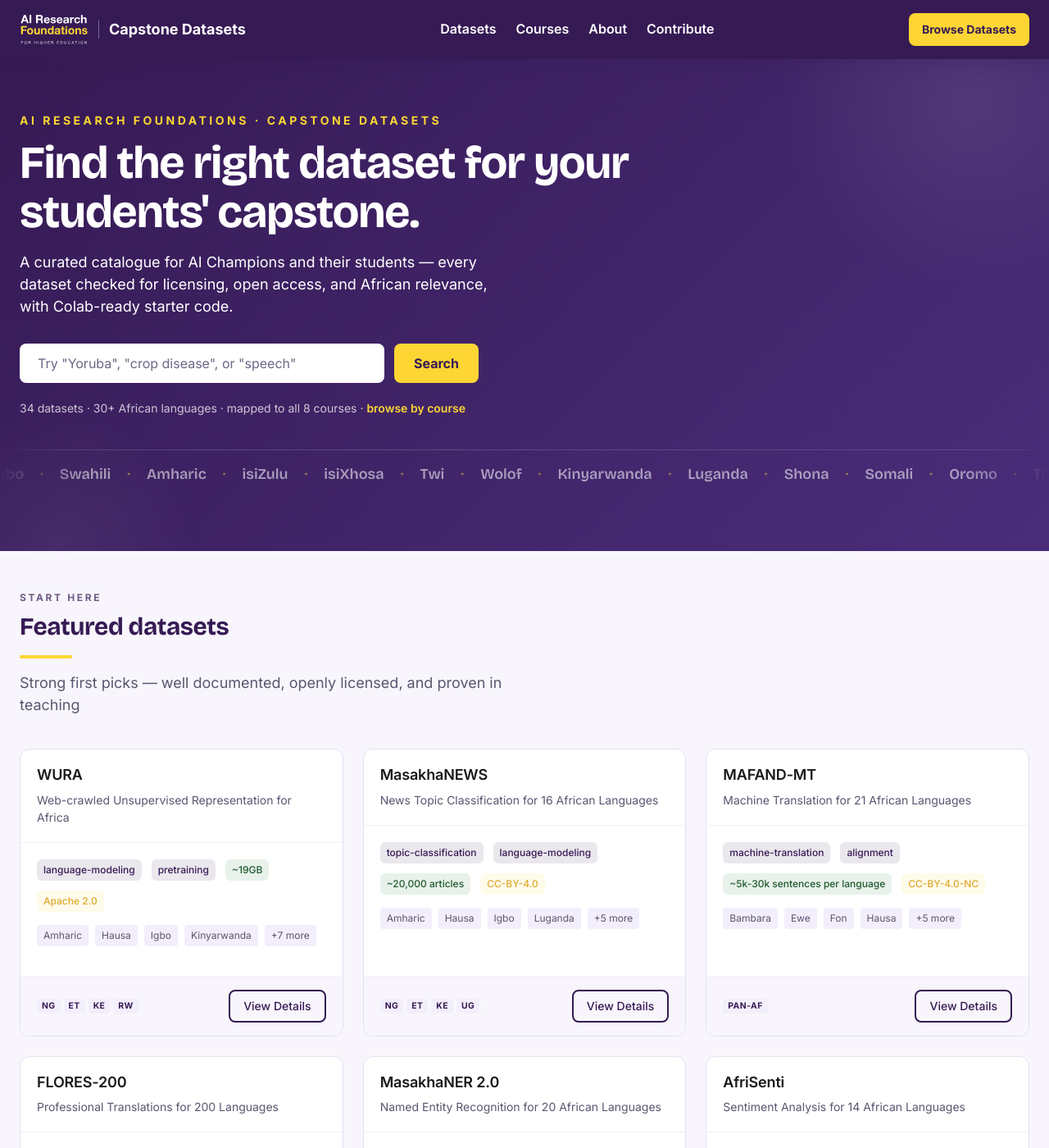
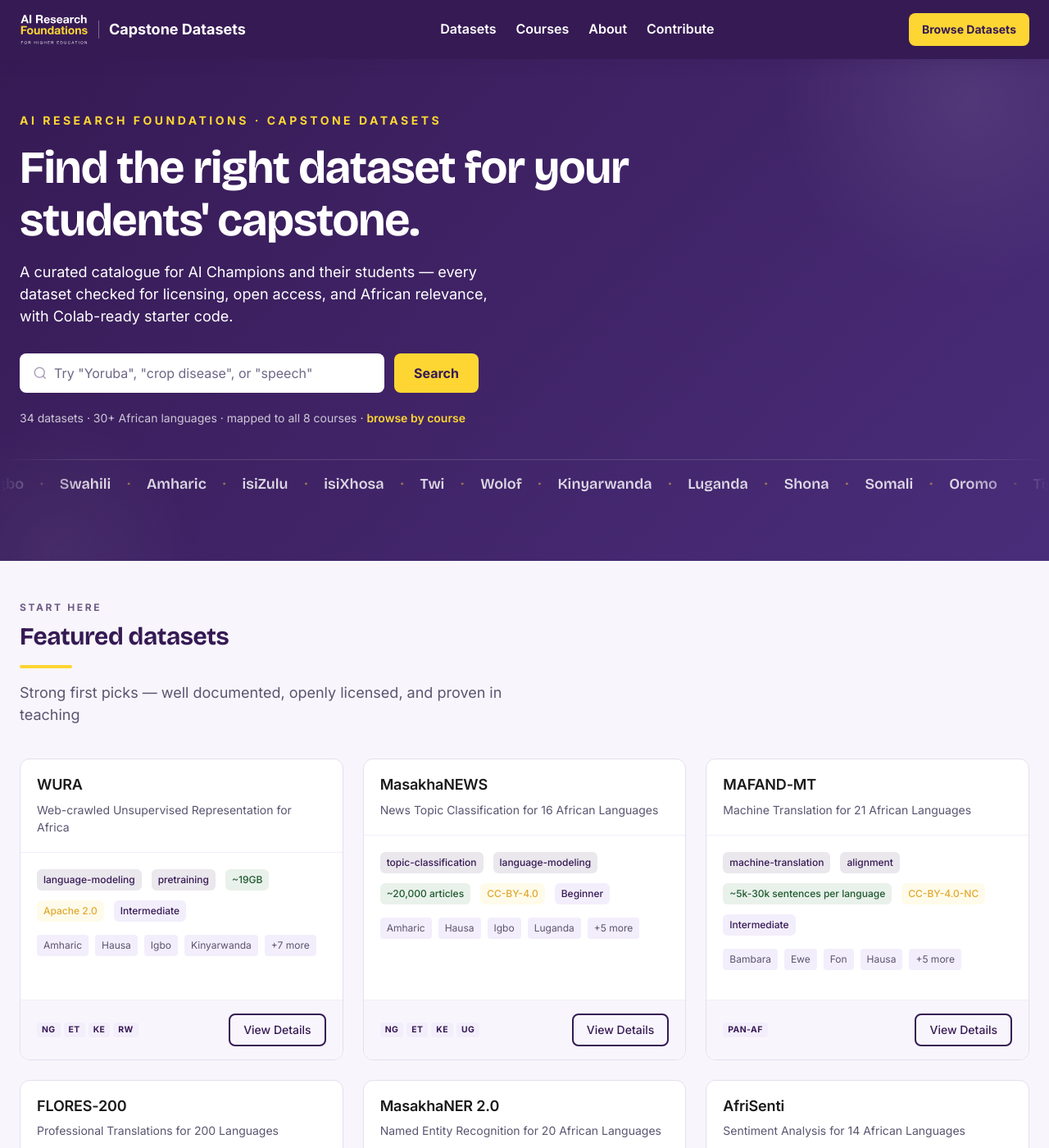
Before and after one commit to aims-ai-research-foundations/capstone-datasets-website, a Jekyll site: the page built from index.html, in a window 1280 px wide and 1400 px high. Shown: the whole window at 82% size. Built offline with Jekyll 4.4.1, drawn with Linux system fonts in a browser that asks for light colours; some of the changed text lies outside the part shown.

Commit message:
Apply design-review refinements
From an external multimodal review pass (Gemini 3.5), accepted items:
- Language strip links lifted to 0.82 white alpha for WCAG contrast
  and clearer click affordance
- Hero H1 leading relaxed to 1.15 (Bricolage descenders were cramped)
- Search icon added inside the hero input, matching the catalogue
  page's search pattern
- Mobile hero compressed: tighter top padding, search stays inline
- Difficulty badge added to dataset cards (was only on detail pages)

Co-Authored-By: Claude Fable 5 <noreply@anthropic.com>

```diff
--- a/_includes/dataset-card.html
+++ b/_includes/dataset-card.html
@@ -20,6 +20,9 @@
       {% endfor %}
       <span class="dataset-card__badge dataset-card__badge--size">{{ include.dataset.size }}</span>
       <span class="dataset-card__badge dataset-card__badge--license">{{ include.dataset.license }}</span>
+      {% if include.dataset.difficulty %}
+      <span class="dataset-card__badge dataset-card__badge--difficulty">{{ include.dataset.difficulty }}</span>
+      {% endif %}
     </div>
 
     <div class="dataset-card__languages">
--- a/_sass/_components.scss
+++ b/_sass/_components.scss
@@ -238,6 +238,12 @@
     &--license {
       background-color: rgba($accent, 0.1);
       color: $accent-dark;
+    }
+
+    &--difficulty {
+      background-color: $gray-100;
+      color: $primary;
+      text-transform: capitalize;
     }
   }
 
@@ -590,7 +596,7 @@
 .hero {
   position: relative;
   overflow: hidden;
-  padding: $spacing-10 0 0;
+  padding: $spacing-8 0 0;
   text-align: left;
   background: linear-gradient(135deg, $primary 0%, #4a2d7a 100%);
   color: $white;
@@ -643,10 +649,14 @@
     margin-bottom: $spacing-3;
   }
 
+  &__eyebrow {
+    margin-bottom: $spacing-4;
+  }
+
   &__title {
     font-family: $font-display;
     font-size: clamp(1.875rem, 4vw + 0.75rem, 3.5rem);
-    line-height: 1.08;
+    line-height: 1.15;
     letter-spacing: -0.02em;
     color: $white;
     max-width: 16em;
@@ -668,10 +678,24 @@
     max-width: 560px;
     margin-bottom: $spacing-5;
 
-    input {
+    &-field {
+      position: relative;
       flex: 1;
       min-width: 0;
-      padding: $spacing-3 $spacing-5;
+
+      svg {
+        position: absolute;
+        left: $spacing-4;
+        top: 50%;
+        transform: translateY(-50%);
+        color: rgba(54, 26, 84, 0.4);
+        pointer-events: none;
+      }
+    }
+
+    input {
+      width: 100%;
+      padding: $spacing-3 $spacing-4 $spacing-3 $spacing-10;
       font-size: $font-size-base;
       font-family: $font-sans;
       color: $gray-900;
@@ -688,12 +712,6 @@
     }
 
     .btn { flex-shrink: 0; }
-
-    @media (max-width: $breakpoint-xs) {
-      flex-direction: column;
-
-      .btn { width: 100%; }
-    }
   }
 
   &__meta {
@@ -741,7 +759,7 @@
       font-family: $font-display;
       font-size: $font-size-lg;
       font-weight: $font-weight-semibold;
-      color: rgba(255, 255, 255, 0.55);
+      color: rgba(255, 255, 255, 0.82);
       text-decoration: none;
       transition: color $transition-fast;
 
--- a/index.html
+++ b/index.html
@@ -12,7 +12,13 @@ layout: default
       for licensing, open access, and African relevance, with Colab-ready starter code.
     </p>
     <form class="hero__search" action="{{ '/datasets/' | relative_url }}" method="get" role="search">
-      <input type="search" name="q" placeholder="Try &quot;Yoruba&quot;, &quot;crop disease&quot;, or &quot;speech&quot;" aria-label="Search datasets">
+      <div class="hero__search-field">
+        <svg width="18" height="18" fill="none" stroke="currentColor" stroke-width="2" viewBox="0 0 24 24" aria-hidden="true">
+          <circle cx="11" cy="11" r="8"></circle>
+          <path d="M21 21l-4.35-4.35"></path>
+        </svg>
+        <input type="search" name="q" placeholder="Try &quot;Yoruba&quot;, &quot;crop disease&quot;, or &quot;speech&quot;" aria-label="Search datasets">
+      </div>
       <button type="submit" class="btn btn--primary">Search</button>
     </form>
     <p class="hero__meta">
```
